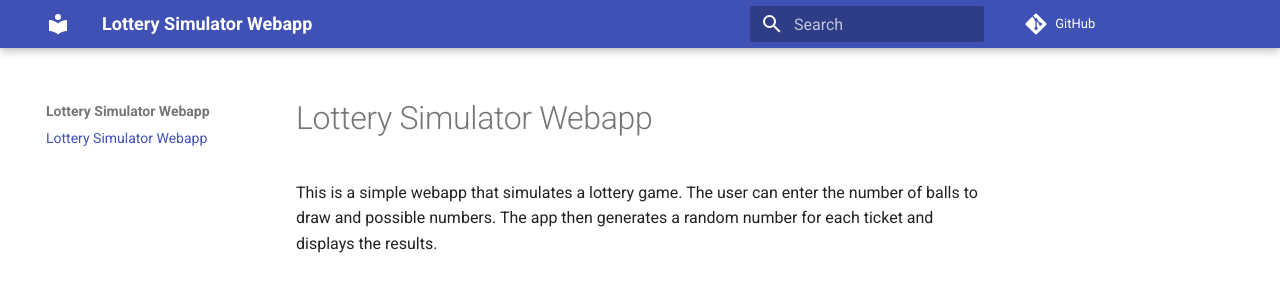
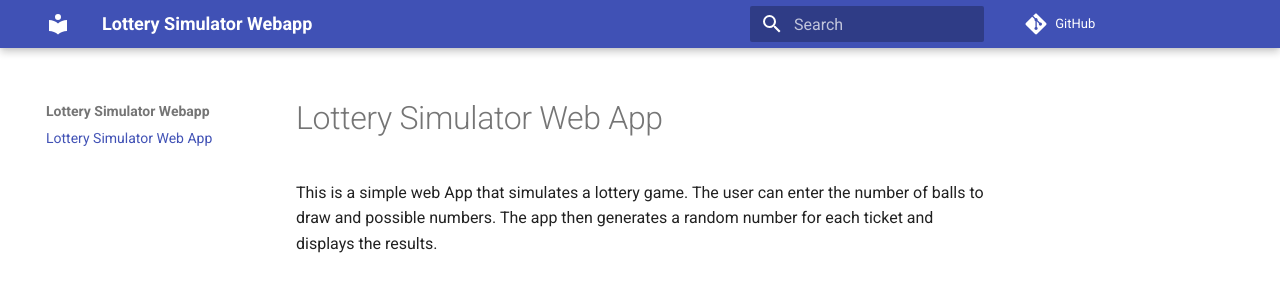
Before and after one commit to lulunac27a/lottery-simulator-webapp, an MkDocs documentation site: the page built from docs/index.md, in a window 1280 px wide. Shown: the top 296 px of the page. Built offline with MkDocs 1.6.1 and Material for MkDocs 9.7.7, drawn with Linux system fonts in a browser that asks for light colours; comment, search, counter and statistics services are not loaded.

Commit message:
Fix title in README

```diff
--- a/README.md
+++ b/README.md
@@ -1,5 +1,5 @@
-# Lottery Simulator Webapp
+# Lottery Simulator Web App
 
-This is a simple webapp that simulates a lottery game. The user can enter the
+This is a simple web App that simulates a lottery game. The user can enter the
 number of balls to draw and possible numbers. The app then generates a random
 number for each ticket and displays the results.
--- a/docs/index.md
+++ b/docs/index.md
@@ -1,5 +1,5 @@
-# Lottery Simulator Webapp
+# Lottery Simulator Web App
 
-This is a simple webapp that simulates a lottery game. The user can enter the
+This is a simple web App that simulates a lottery game. The user can enter the
 number of balls to draw and possible numbers. The app then generates a random
 number for each ticket and displays the results.
```
